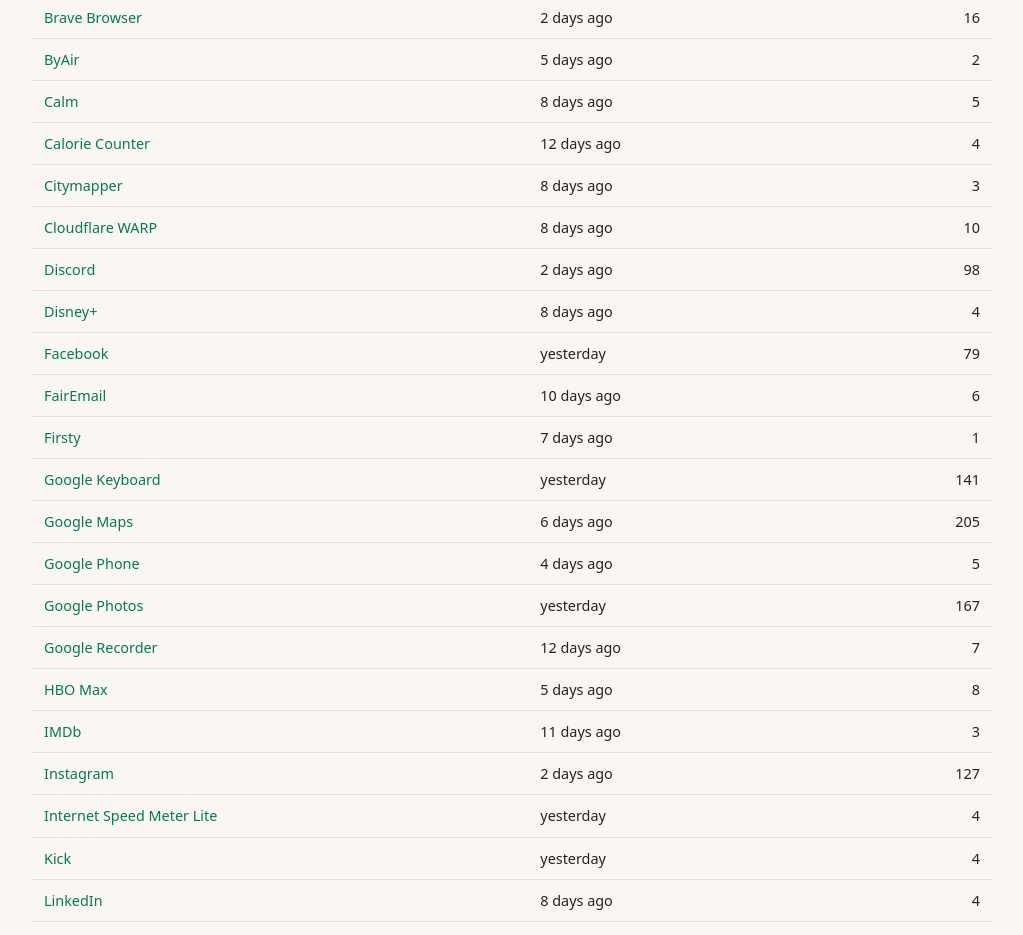
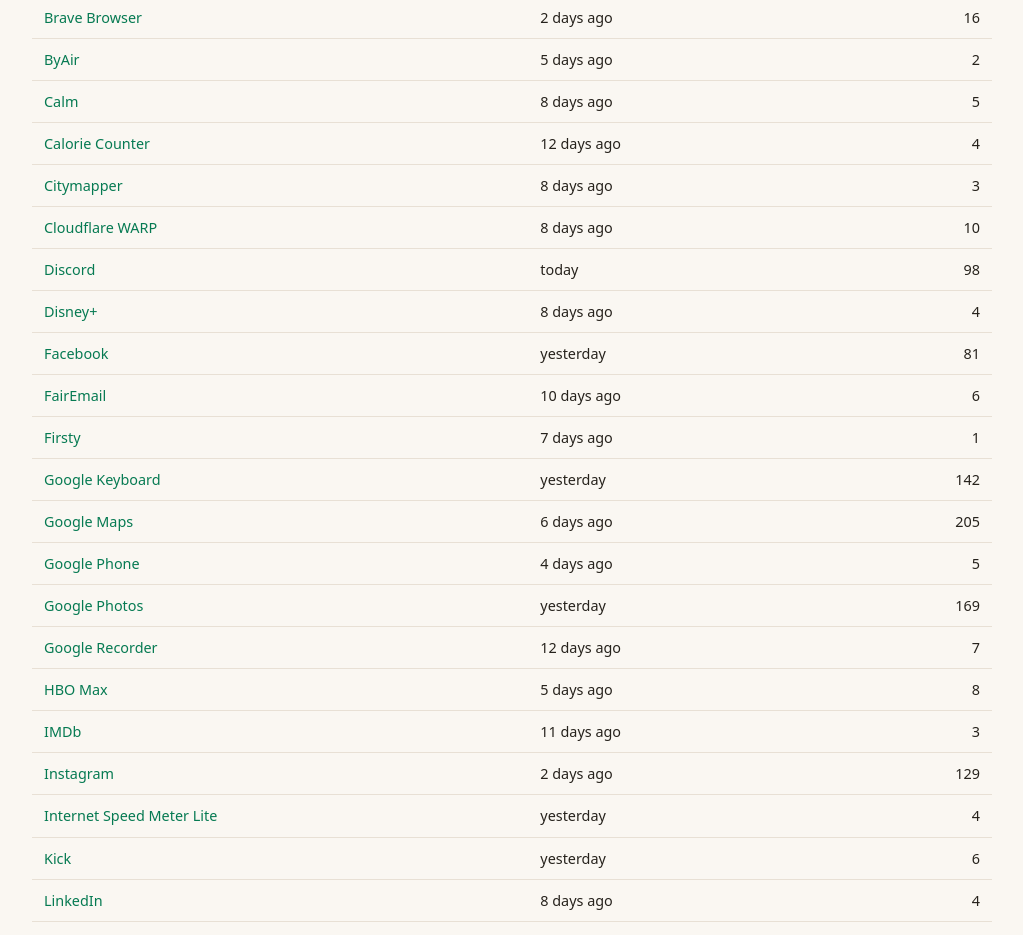
Before and after one commit to nullcpy/archive, a Jekyll site: the page built from index.md, in a window 1280 px wide and 1400 px high, scrolled down 651 px. Shown: the top 935 px of the window, without its empty margins (128-1151 px from the left). Built offline with Jekyll 4.4.1, drawn with Linux system fonts in a browser that asks for light colours; some of the changed text lies outside the part shown.

Commit message:
chore: rebuild the archive Pages surface [skip ci]

```diff
--- a/index.md
+++ b/index.md
@@ -25,34 +25,34 @@ Every build NullForge has published, kept permanently. For the newest versions a
 | [Calorie Counter](https://nullcpy.github.io/archive/apps/caloriecounter/) | <time datetime="2026-10-24T09:35:38Z" data-relative>2026-10-24</time> | 4 |
 | [Citymapper](https://nullcpy.github.io/archive/apps/citymapper/) | <time datetime="2026-10-28T18:46:43Z" data-relative>2026-10-28</time> | 3 |
 | [Cloudflare WARP](https://nullcpy.github.io/archive/apps/cloudflarewarp/) | <time datetime="2026-10-28T18:46:43Z" data-relative>2026-10-28</time> | 10 |
-| [Discord](https://nullcpy.github.io/archive/apps/discord/) | <time datetime="2026-11-03T12:49:41Z" data-relative>2026-11-03</time> | 98 |
+| [Discord](https://nullcpy.github.io/archive/apps/discord/) | <time datetime="2026-11-05T06:38:34Z" data-relative>2026-11-05</time> | 98 |
 | [Disney+](https://nullcpy.github.io/archive/apps/disney/) | <time datetime="2026-10-28T21:22:56Z" data-relative>2026-10-28</time> | 4 |
-| [Facebook](https://nullcpy.github.io/archive/apps/facebook/) | <time datetime="2026-11-04T20:25:05Z" data-relative>2026-11-04</time> | 79 |
+| [Facebook](https://nullcpy.github.io/archive/apps/facebook/) | <time datetime="2026-11-04T20:25:05Z" data-relative>2026-11-04</time> | 81 |
 | [FairEmail](https://nullcpy.github.io/archive/apps/fairemail/) | <time datetime="2026-10-26T11:06:43Z" data-relative>2026-10-26</time> | 6 |
 | [Firsty](https://nullcpy.github.io/archive/apps/firsty/) | <time datetime="2026-10-29T06:46:20Z" data-relative>2026-10-29</time> | 1 |
-| [Google Keyboard](https://nullcpy.github.io/archive/apps/googlekeyboard/) | <time datetime="2026-11-04T06:26:26Z" data-relative>2026-11-04</time> | 141 |
+| [Google Keyboard](https://nullcpy.github.io/archive/apps/googlekeyboard/) | <time datetime="2026-11-04T06:26:26Z" data-relative>2026-11-04</time> | 142 |
 | [Google Maps](https://nullcpy.github.io/archive/apps/googlemaps/) | <time datetime="2026-10-30T23:51:29Z" data-relative>2026-10-30</time> | 205 |
 | [Google Phone](https://nullcpy.github.io/archive/apps/googlephone/) | <time datetime="2026-11-01T14:43:11Z" data-relative>2026-11-01</time> | 5 |
-| [Google Photos](https://nullcpy.github.io/archive/apps/googlephotos/) | <time datetime="2026-11-04T20:25:05Z" data-relative>2026-11-04</time> | 167 |
+| [Google Photos](https://nullcpy.github.io/archive/apps/googlephotos/) | <time datetime="2026-11-04T20:25:05Z" data-relative>2026-11-04</time> | 169 |
 | [Google Recorder](https://nullcpy.github.io/archive/apps/googlerecorder/) | <time datetime="2026-10-24T09:35:38Z" data-relative>2026-10-24</time> | 7 |
 | [HBO Max](https://nullcpy.github.io/archive/apps/hbomax/) | <time datetime="2026-10-31T20:14:45Z" data-relative>2026-10-31</time> | 8 |
 | [IMDb](https://nullcpy.github.io/archive/apps/imdb/) | <time datetime="2026-10-25T15:56:22Z" data-relative>2026-10-25</time> | 3 |
-| [Instagram](https://nullcpy.github.io/archive/apps/instagram/) | <time datetime="2026-11-03T04:49:32Z" data-relative>2026-11-03</time> | 127 |
+| [Instagram](https://nullcpy.github.io/archive/apps/instagram/) | <time datetime="2026-11-03T04:49:32Z" data-relative>2026-11-03</time> | 129 |
 | [Internet Speed Meter Lite](https://nullcpy.github.io/archive/apps/internetspeedmeterlite/) | <time datetime="2026-11-04T14:34:34Z" data-relative>2026-11-04</time> | 4 |
-| [Kick](https://nullcpy.github.io/archive/apps/kick/) | <time datetime="2026-11-04T20:25:05Z" data-relative>2026-11-04</time> | 4 |
+| [Kick](https://nullcpy.github.io/archive/apps/kick/) | <time datetime="2026-11-04T20:25:05Z" data-relative>2026-11-04</time> | 6 |
 | [LinkedIn](https://nullcpy.github.io/archive/apps/linkedin/) | <time datetime="2026-10-28T18:46:43Z" data-relative>2026-10-28</time> | 4 |
 | [MacroDroid](https://nullcpy.github.io/archive/apps/macrodroid/) | <time datetime="2026-10-28T18:46:43Z" data-relative>2026-10-28</time> | 6 |
-| [Messenger](https://nullcpy.github.io/archive/apps/messenger/) | <time datetime="2026-11-04T20:25:05Z" data-relative>2026-11-04</time> | 27 |
+| [Messenger](https://nullcpy.github.io/archive/apps/messenger/) | <time datetime="2026-11-04T20:25:05Z" data-relative>2026-11-04</time> | 30 |
 | [Microsoft Lens](https://nullcpy.github.io/archive/apps/microsoftlens/) | <time datetime="2026-11-03T04:49:32Z" data-relative>2026-11-03</time> | 7 |
 | [Microsoft Word](https://nullcpy.github.io/archive/apps/microsoftword/) | <time datetime="2026-10-28T18:46:43Z" data-relative>2026-10-28</time> | 24 |
 | [Musicolet](https://nullcpy.github.io/archive/apps/musicolet/) | <time datetime="2026-11-04T14:34:34Z" data-relative>2026-11-04</time> | 33 |
 | [Musicolet Cast Plugin](https://nullcpy.github.io/archive/apps/musicoletcastplugin/) | <time datetime="2026-11-04T14:34:34Z" data-relative>2026-11-04</time> | 36 |
-| [MyFitnessPal](https://nullcpy.github.io/archive/apps/myfitnesspal/) | <time datetime="2026-11-04T22:08:27Z" data-relative>2026-11-04</time> | 16 |
+| [MyFitnessPal](https://nullcpy.github.io/archive/apps/myfitnesspal/) | <time datetime="2026-11-04T22:08:27Z" data-relative>2026-11-04</time> | 18 |
 | [Netflix](https://nullcpy.github.io/archive/apps/netflix/) | <time datetime="2026-10-31T20:14:45Z" data-relative>2026-10-31</time> | 14 |
 | [Ninja VPN](https://nullcpy.github.io/archive/apps/ninjavpn/) | <time datetime="2026-10-28T18:46:43Z" data-relative>2026-10-28</time> | 8 |
 | [Offline Games](https://nullcpy.github.io/archive/apps/offlinegames/) | <time datetime="2026-10-26T21:13:33Z" data-relative>2026-10-26</time> | 8 |
 | [Peacock](https://nullcpy.github.io/archive/apps/peacock/) | <time datetime="2026-10-31T20:14:45Z" data-relative>2026-10-31</time> | 8 |
-| [Photomath](https://nullcpy.github.io/archive/apps/photomath/) | <time datetime="2026-11-04T20:25:05Z" data-relative>2026-11-04</time> | 17 |
+| [Photomath](https://nullcpy.github.io/archive/apps/photomath/) | <time datetime="2026-11-04T20:25:05Z" data-relative>2026-11-04</time> | 19 |
 | [PicsArt](https://nullcpy.github.io/archive/apps/picsart/) | <time datetime="2026-10-28T18:46:43Z" data-relative>2026-10-28</time> | 2 |
 | [Pinterest](https://nullcpy.github.io/archive/apps/pinterest/) | <time datetime="2026-11-01T14:43:11Z" data-relative>2026-11-01</time> | 5 |
 | [pixiv](https://nullcpy.github.io/archive/apps/pixiv/) | <time datetime="2026-11-03T04:49:32Z" data-relative>2026-11-03</time> | 4 |
@@ -80,15 +80,15 @@ Every build NullForge has published, kept permanently. For the newest versions a
 | [TickTick](https://nullcpy.github.io/archive/apps/ticktick/) | <time datetime="2026-11-01T12:03:18Z" data-relative>2026-11-01</time> | 2 |
 | [TikTok](https://nullcpy.github.io/archive/apps/tiktok/) | <time datetime="2026-11-03T04:49:32Z" data-relative>2026-11-03</time> | 47 |
 | [TikTok Lite](https://nullcpy.github.io/archive/apps/tiktoklite/) | <time datetime="2026-11-01T20:12:22Z" data-relative>2026-11-01</time> | 1 |
-| [Truecaller](https://nullcpy.github.io/archive/apps/truecaller/) | <time datetime="2026-11-04T22:08:27Z" data-relative>2026-11-04</time> | 82 |
-| [Twitch](https://nullcpy.github.io/archive/apps/twitch/) | <time datetime="2026-11-04T20:25:05Z" data-relative>2026-11-04</time> | 9 |
-| [Twitter](https://nullcpy.github.io/archive/apps/twitter/) | <time datetime="2026-11-01T14:18:04Z" data-relative>2026-11-01</time> | 141 |
+| [Truecaller](https://nullcpy.github.io/archive/apps/truecaller/) | <time datetime="2026-11-04T22:08:27Z" data-relative>2026-11-04</time> | 87 |
+| [Twitch](https://nullcpy.github.io/archive/apps/twitch/) | <time datetime="2026-11-04T20:25:05Z" data-relative>2026-11-04</time> | 11 |
+| [Twitter](https://nullcpy.github.io/archive/apps/twitter/) | <time datetime="2026-11-01T14:18:04Z" data-relative>2026-11-01</time> | 149 |
 | [Viber](https://nullcpy.github.io/archive/apps/viber/) | <time datetime="2026-10-24T09:35:38Z" data-relative>2026-10-24</time> | 2 |
 | [ViX](https://nullcpy.github.io/archive/apps/vix/) | <time datetime="2026-10-28T21:22:56Z" data-relative>2026-10-28</time> | 3 |
 | [Web Video Cast](https://nullcpy.github.io/archive/apps/webvideocast/) | <time datetime="2026-11-03T07:39:27Z" data-relative>2026-11-03</time> | 1 |
 | [Windscribe VPN](https://nullcpy.github.io/archive/apps/windscribevpn/) | <time datetime="2026-10-28T18:46:43Z" data-relative>2026-10-28</time> | 5 |
 | [Xiaomi Recorder](https://nullcpy.github.io/archive/apps/xiaomirecorder/) | <time datetime="2026-11-02T18:20:36Z" data-relative>2026-11-02</time> | 1 |
 | [Xiaomi Screen Recorder](https://nullcpy.github.io/archive/apps/xiaomiscreenrecorder/) | <time datetime="2026-11-03T04:49:32Z" data-relative>2026-11-03</time> | 1 |
-| [YouTube](https://nullcpy.github.io/archive/apps/youtube/) | <time datetime="2026-11-04T16:26:12Z" data-relative>2026-11-04</time> | 637 |
-| [YouTube Music](https://nullcpy.github.io/archive/apps/youtubemusic/) | <time datetime="2026-11-04T16:26:12Z" data-relative>2026-11-04</time> | 466 |
+| [YouTube](https://nullcpy.github.io/archive/apps/youtube/) | <time datetime="2026-11-04T16:26:12Z" data-relative>2026-11-04</time> | 642 |
+| [YouTube Music](https://nullcpy.github.io/archive/apps/youtubemusic/) | <time datetime="2026-11-04T16:26:12Z" data-relative>2026-11-04</time> | 467 |
 | [Zalo](https://nullcpy.github.io/archive/apps/zalo/) | <time datetime="2026-10-30T15:18:38Z" data-relative>2026-10-30</time> | 6 |
```
Also changed, not shown: other parts of index.md (+2 -2 lines), apps/discord/index.md (+40 -38 lines).
